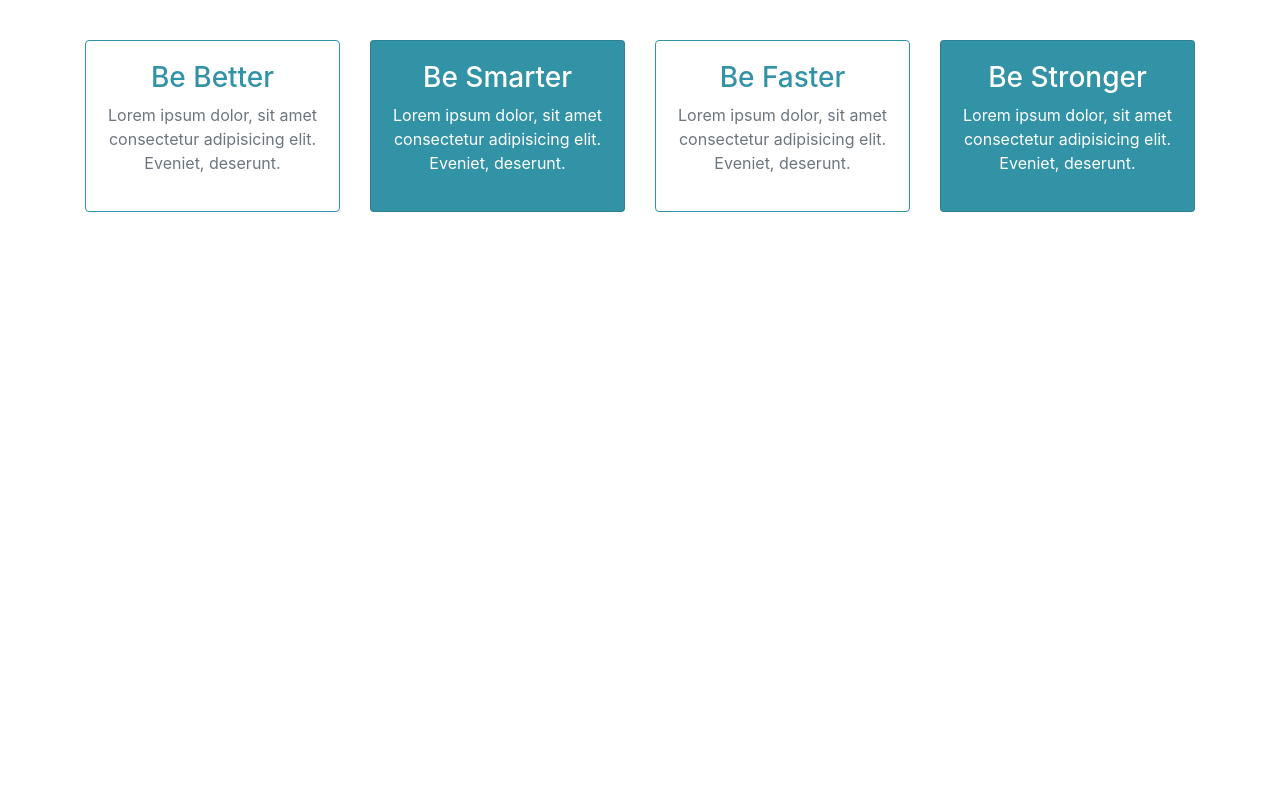
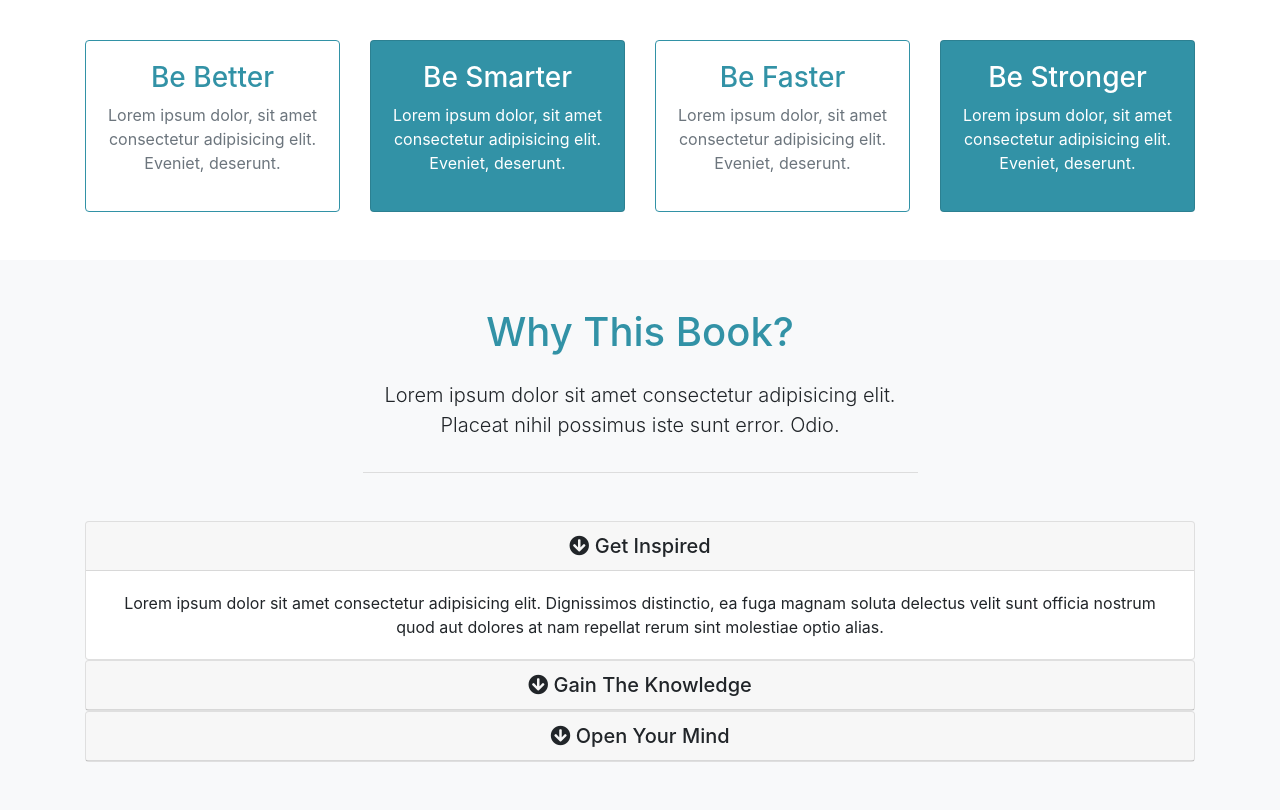
Before and after one commit to CurtisKil/mizuxe, a plain HTML site: page index.html in a window 1280 px wide. Shown: the part 757-1567 px from the top of the page. Before the commit the page ends 1017 px from the top, so only its background shows below. Drawn offline with nearby package versions, Linux system fonts and the light colour scheme.

Commit message:
About Section w/Accordion

```diff
--- a/index.html
+++ b/index.html
@@ -159,6 +159,96 @@
       </div>
     </section>
 
+    <!-- ABOUT / WHY SECTION-->
+    <section id="about" class="py-5 text-center bg-light">
+      <div class="container">
+        <div class="row">
+          <div class="col">
+            <div class="info-header mb-5">
+              <h1 class="text-primary pb-3">Why This Book?</h1>
+              <p class="lead pb-3">
+                Lorem ipsum dolor sit amet consectetur adipisicing elit. Placeat
+                nihil possimus iste sunt error. Odio.
+              </p>
+            </div>
+
+            <!-- ACCORDION -->
+            <div id="accordion">
+              <div class="card">
+                <div class="card-header">
+                  <h5 class="mb-0">
+                    <div
+                      href="#collapse1"
+                      data-toggle="collapse"
+                      data-parent="#accordion"
+                    >
+                      <i class="fas fa-arrow-circle-down"></i> Get Inspired
+                    </div>
+                  </h5>
+                </div>
+
+                <div id="collapse1" class="collapse show">
+                  <div class="card-body">
+                    Lorem ipsum dolor sit amet consectetur adipisicing elit.
+                    Dignissimos distinctio, ea fuga magnam soluta delectus velit
+                    sunt officia nostrum quod aut dolores at nam repellat rerum
+                    sint molestiae optio alias.
+                  </div>
+                </div>
+              </div>
+
+              <div class="card">
+                <div class="card-header">
+                  <h5 class="mb-0">
+                    <div
+                      href="#collapse2"
+                      data-toggle="collapse"
+                      data-parent="#accordion"
+                    >
+                      <i class="fas fa-arrow-circle-down"></i> Gain The
+                      Knowledge
+                    </div>
+                  </h5>
+                </div>
+
+                <div id="collapse2" class="collapse">
+                  <div class="card-body">
+                    Lorem ipsum dolor sit amet consectetur adipisicing elit.
+                    Dignissimos distinctio, ea fuga magnam soluta delectus velit
+                    sunt officia nostrum quod aut dolores at nam repellat rerum
+                    sint molestiae optio alias.
+                  </div>
+                </div>
+              </div>
+
+              <div class="card">
+                <div class="card-header">
+                  <h5 class="mb-0">
+                    <div
+                      href="#collapse3"
+                      data-toggle="collapse"
+                      data-parent="#accordion"
+                    >
+                      <i class="fas fa-arrow-circle-down"></i> Open Your Mind
+                    </div>
+                  </h5>
+                </div>
+
+                <div id="collapse3" class="collapse">
+                  <div class="card-body">
+                    Lorem ipsum dolor sit amet consectetur adipisicing elit.
+                    Dignissimos distinctio, ea fuga magnam soluta delectus velit
+                    sunt officia nostrum quod aut dolores at nam repellat rerum
+                    sint molestiae optio alias.
+                  </div>
+                </div>
+              </div>
+            </div>
+          </div>
+        </div>
+      </div>
+    </section>
+
     <script
       src="http://code.jquery.com/jquery-3.5.1.min.js"
       integrity="sha256-9/aliU8dGd2tb6OSsuzixeV4y/faTqgFtohetphbbj0="
--- a/scss/style.scss
+++ b/scss/style.scss
@@ -31,6 +31,12 @@ body {
   }
 }
 
+.info-header {
+  width: 50%;
+  margin: auto;
+  border-bottom: 1.5px #ddd solid;
+}
+
 @media (max-width: 768px) {
   #showcase {
     min-height: 500px;
```
Also changed, not shown: css/style.css, 1 other file.
